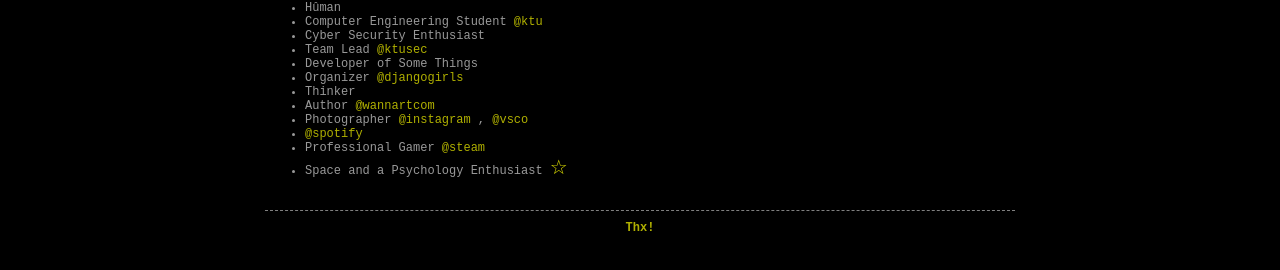
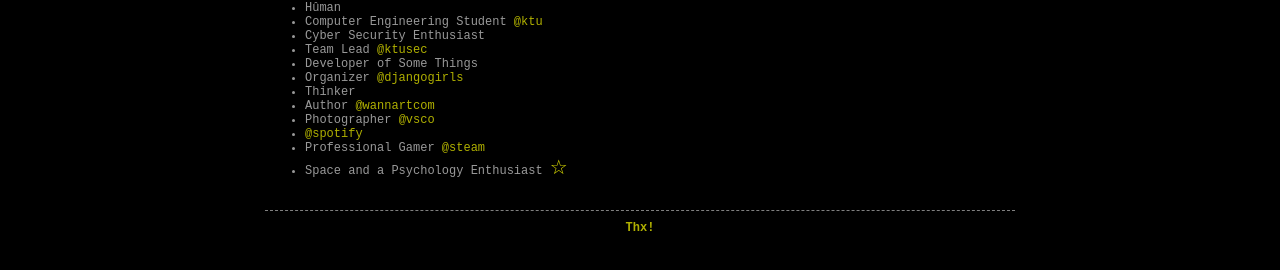
Before and after one commit to mucahiddogan/mucahiddogan.github.io, a Jekyll site: the page built from whois.md, in a window 1280 px wide. Shown: the part 259-529 px from the top of the page. Built offline with Jekyll 4.4.1, drawn with Linux system fonts in a browser that asks for light colours.

Commit message:
Update whois.md

```diff
--- a/whois.md
+++ b/whois.md
@@ -11,7 +11,7 @@
 * Organizer <a href="https://djangogirls.org/trabzon" target="_blank">@djangogirls</a>
 * Thinker
 * Author <a href="https://wannart.com/author/md" target="_blank">@wannartcom</a>
-* Photographer <a href="https://instagram.com/thespaceofm" target="_blank">@instagram</a> , <a              href="https://vsco.co/mucahiddogann" target="_blank">@vsco</a>
+* Photographer <a              href="https://vsco.co/mucahiddogann" target="_blank">@vsco</a>
 * <a href="https://open.spotify.com/user/6lcy5a0gtp3kgm03b5aix3du4?si=5Zvj6IUJStmfFjfp_PMXzA"               target="_blank">@spotify</a>
 * Professional Gamer <a href="https://steamcommunity.com/id/mucahiddogan" target="_blank">@steam</a>
 * Space and a Psychology Enthusiast <font size="5px" color="#dcdc00">&#9734;</font>
```
